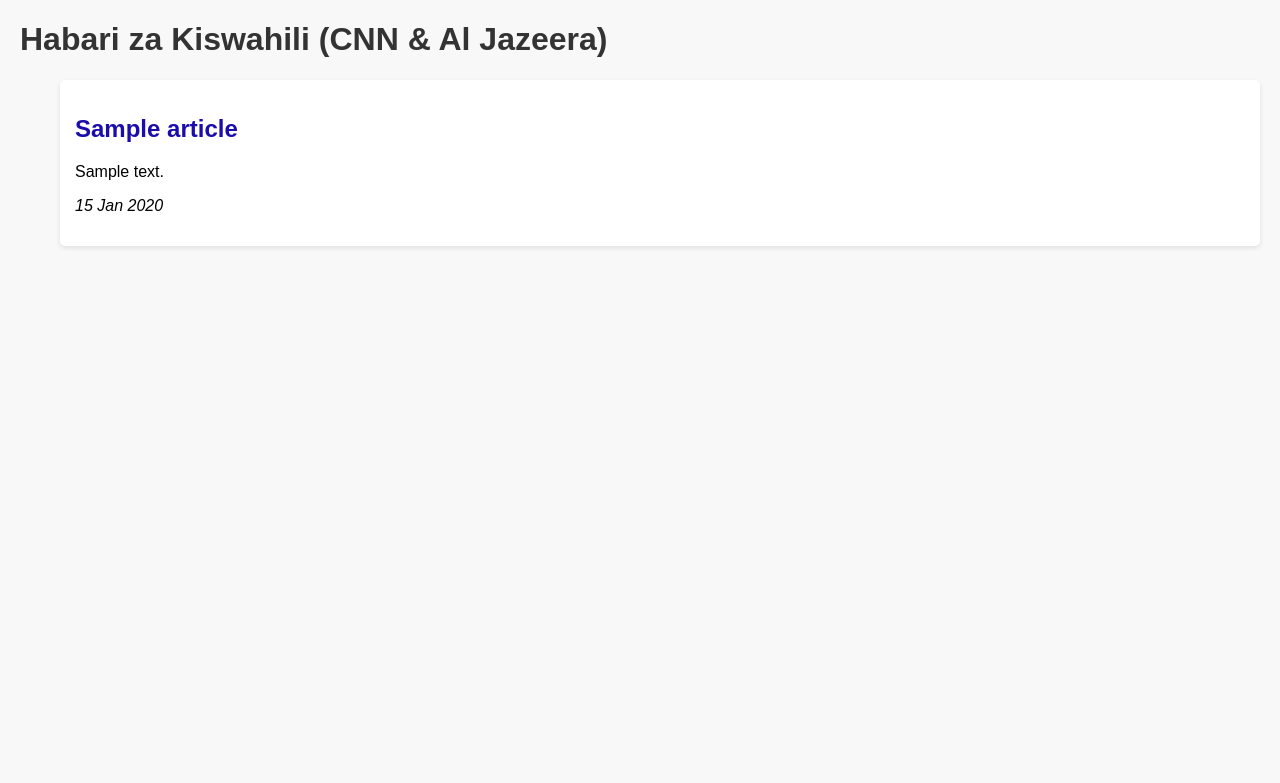
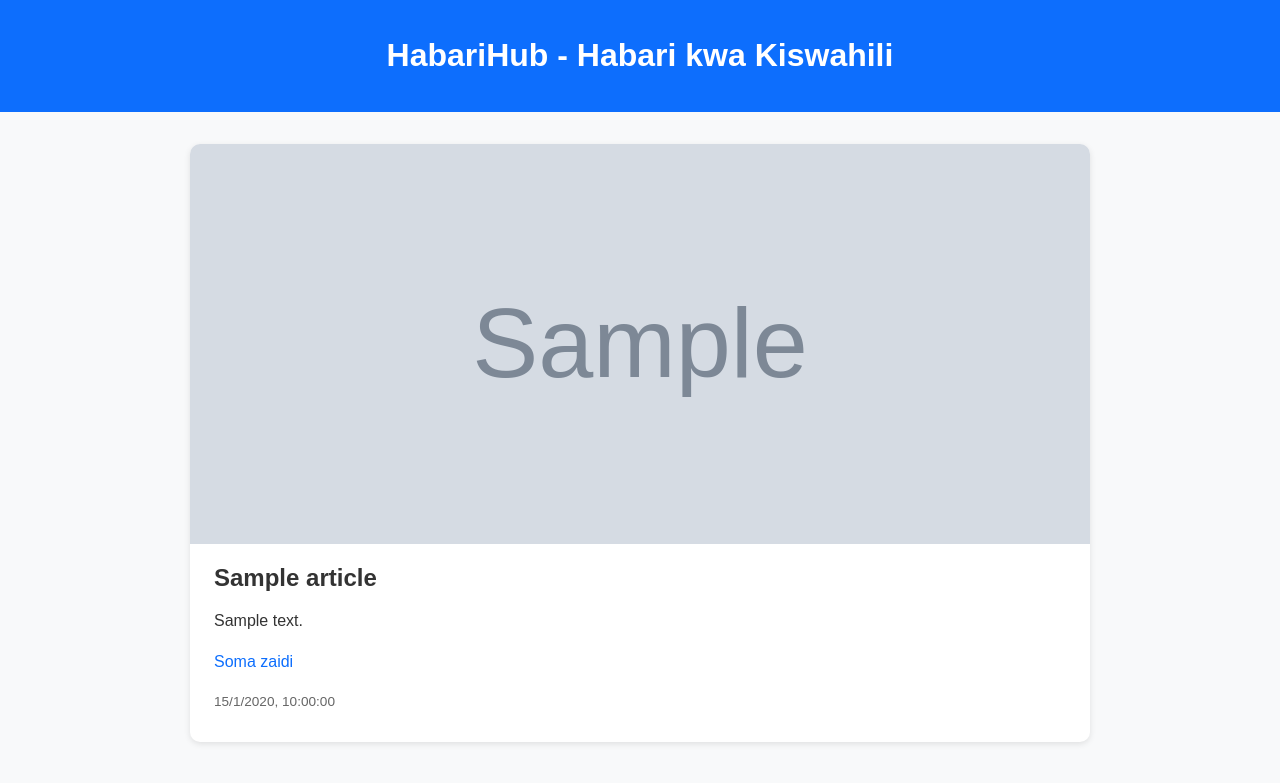
Before and after one commit to nextdev42/ai_newsapp, a Node server app: template views/index.ejs in a window 1280 px wide. Shown: the top 783 px of the page. Run offline with Node 20, Linux system fonts and the light colour scheme; the template is opened without the code that fills it: most values are stand-ins (such as "Sample title", 1, 10 or a date in 2020); grey boxes marked "Sample" are stand-in pictures.

Commit message:
Update index.ejs

```diff
--- a/views/index.ejs
+++ b/views/index.ejs
@@ -1,20 +1,91 @@
 <!DOCTYPE html>
 <html lang="sw">
 <head>
-    <meta charset="UTF-8">
-    <title>HabariHub Kiswahili</title>
-    <link rel="stylesheet" href="/styles.css">
+  <meta charset="UTF-8">
+  <meta name="viewport" content="width=device-width, initial-scale=1.0">
+  <title>HabariHub - Kiswahili</title>
+  <style>
+    body {
+      font-family: Arial, sans-serif;
+      background: #f8f9fa;
+      color: #333;
+      margin: 0;
+      padding: 0;
+    }
+
+    header {
+      background: #0d6efd;
+      color: white;
+      padding: 1rem 2rem;
+      text-align: center;
+    }
+
+    main {
+      max-width: 900px;
+      margin: 2rem auto;
+      padding: 0 1rem;
+    }
+
+    .article {
+      background: white;
+      margin-bottom: 2rem;
+      border-radius: 10px;
+      box-shadow: 0 2px 6px rgba(0,0,0,0.1);
+      overflow: hidden;
+    }
+
+    .article img {
+      width: 100%;
+      max-height: 400px;
+      object-fit: cover;
+    }
+
+    .article-content {
+      padding: 1rem 1.5rem;
+    }
+
+    .article h2 {
+      font-size: 1.5rem;
+      margin: 0 0 0.5rem;
+    }
+
+    .article p {
+      line-height: 1.6;
+    }
+
+    .article a {
+      color: #0d6efd;
+      text-decoration: none;
+    }
+
+    .date {
+      font-size: 0.85rem;
+      color: #666;
+      margin-top: 0.5rem;
+    }
+  </style>
 </head>
 <body>
-    <h1>Habari za Kiswahili (CNN & Al Jazeera)</h1>
-    <ul>
-        <% articles.forEach(article => { %>
-            <li>
-                <h2><a href="<%= article.link %>" target="_blank"><%= article.title_sw %></a></h2>
-                <p><%= article.description_sw %></p>
-                <p><em><%= article.pubDate %></em></p>
-            </li>
-        <% }) %>
-    </ul>
+  <header>
+    <h1>HabariHub - Habari kwa Kiswahili</h1>
+  </header>
+
+  <main>
+    <% articles.forEach(article => { %>
+      <div class="article">
+        <% if (article.image) { %>
+          <img src="<%= article.image %>" alt="Article Image">
+        <% } %>
+        <div class="article-content">
+          <h2><%= article.title_sw %></h2>
+          <p><%= article.description_sw %></p>
+          <p><a href="<%= article.link %>" target="_blank">Soma zaidi</a></p>
+          <% if (article.pubDate) { %>
+            <p class="date"><%= new Date(article.pubDate).toLocaleString("sw-TZ") %></p>
+          <% } %>
+        </div>
+      </div>
+    <% }) %>
+  </main>
 </body>
 </html>
```
